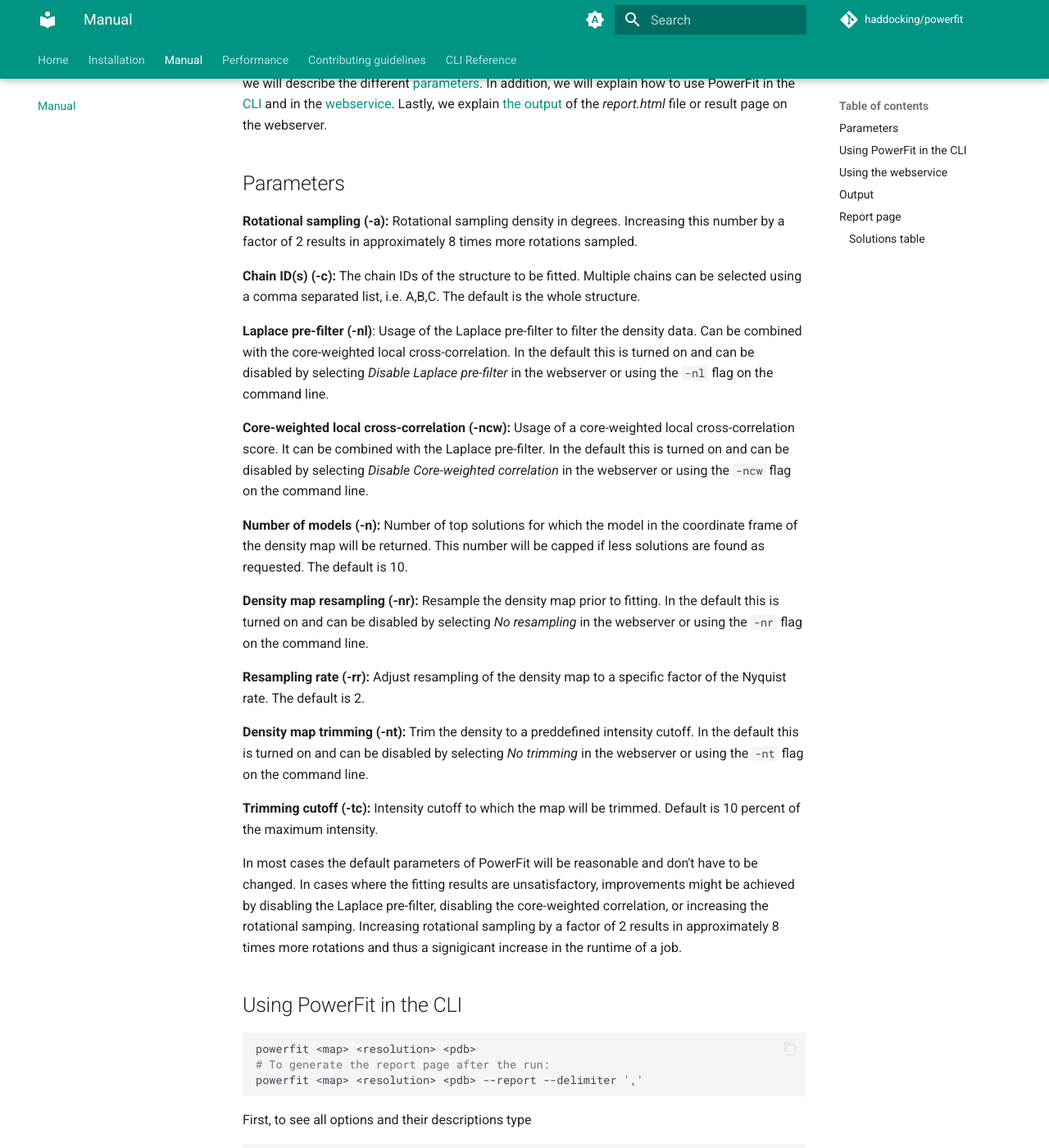
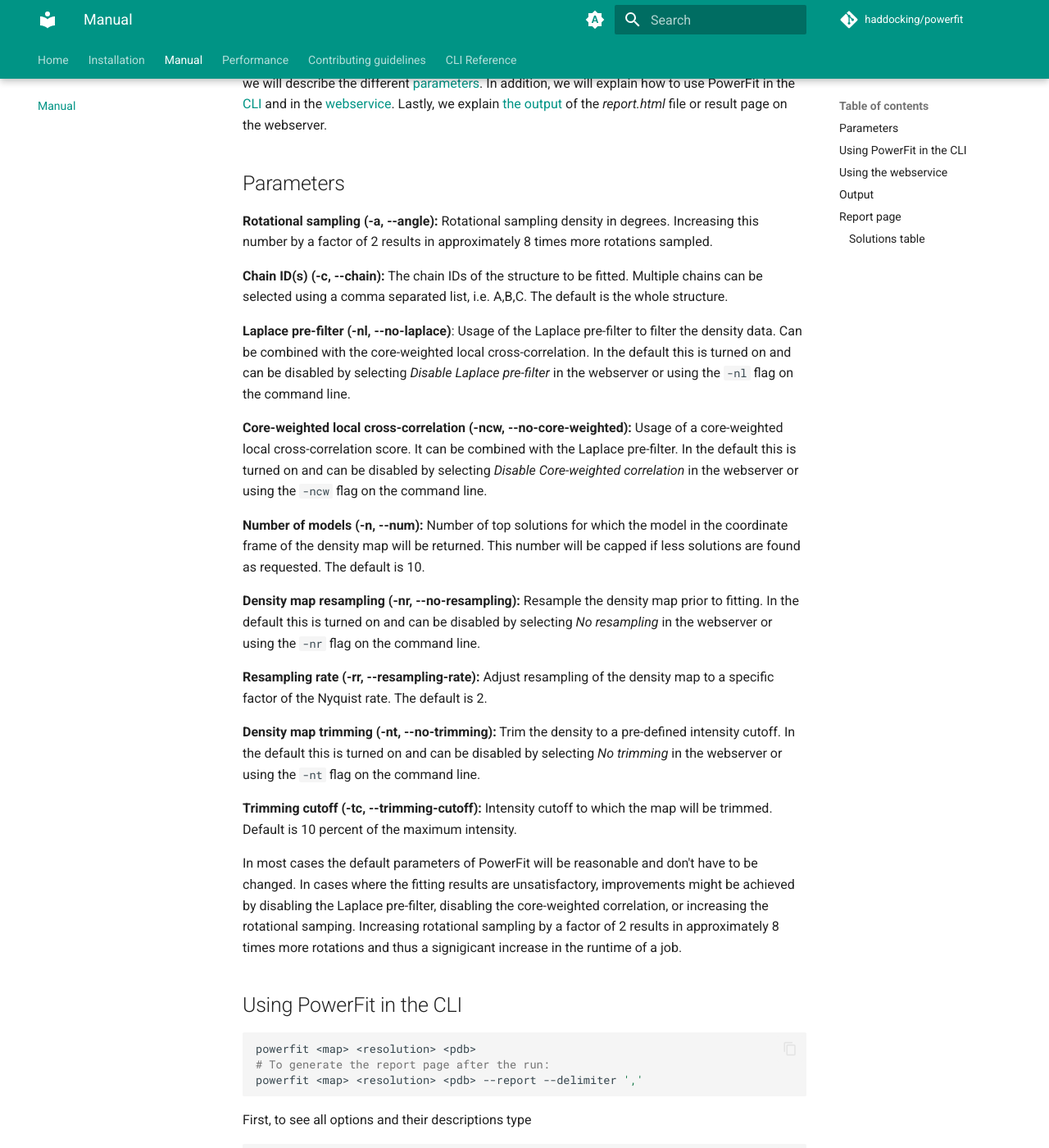
Before and after one commit to haddocking/powerfit, an MkDocs documentation site: the page built from docs/manual.md, in a window 1280 px wide and 1400 px high, scrolled down 190 px. Shown: the whole window at 82% size. Built offline with MkDocs 1.6.1 and Material for MkDocs 9.7.7, drawn with Linux system fonts in a browser that asks for light colours; a script that is not in the unit is left out; comment, search, counter and statistics services are not loaded; some of the changed text lies outside the part shown.

Commit message:
resolved suggestions

````diff
--- a/docs/manual.md
+++ b/docs/manual.md
@@ -2,7 +2,7 @@
 
 There are a few default parameters listed below that come with the
 standard `powerfit` command. These default parameters are also the
-standard in the [PowerFit web service](https://rascar.science.uu.nl/powerfit).
+standard in the [PowerFit web service](https://wenmr.science.uu.nl/powerfit).
 Below we will describe the different [parameters](#parameters).
 In addition, we will explain how to use PowerFit in the [CLI](#using-powerfit-in-the-cli)
 and in the [webservice](#using-the-webservice).
@@ -11,41 +11,41 @@
 
 ## Parameters
 
-**Rotational sampling (-a):** Rotational sampling density in degrees.
+**Rotational sampling (-a, --angle):** Rotational sampling density in degrees.
 Increasing this number by a factor of 2 results in approximately 8 times
 more rotations sampled.
 
-**Chain ID(s) (-c):** The chain IDs of the structure to be fitted. Multiple
+**Chain ID(s) (-c, --chain):** The chain IDs of the structure to be fitted. Multiple
 chains can be selected using a comma separated list, i.e. A,B,C.
 The default is the whole structure.
 
-**Laplace pre-filter (-nl)**: Usage of the Laplace pre-filter to filter the density data.
-Can be combined with the core-weighted local cross-correlation. In the default this
-is turned on and can be disabled by selecting *Disable Laplace pre-filter* in the
-webserver or using the `-nl` flag on the command line.
+**Laplace pre-filter (-nl, --no-laplace)**: Usage of the Laplace pre-filter to filter
+the density data. Can be combined with the core-weighted local cross-correlation.
+In the default this is turned on and can be disabled by selecting *Disable Laplace
+pre-filter* in the webserver or using the `-nl` flag on the command line.
 
-**Core-weighted local cross-correlation (-ncw):** Usage of a core-weighted local cross-correlation
-score. It can be combined with the Laplace pre-filter. In the default
-this is turned on and can be disabled by selecting *Disable Core-weighted correlation*
-in the webserver or using the `-ncw` flag on the command line.
+**Core-weighted local cross-correlation (-ncw, --no-core-weighted):** Usage of a
+core-weighted local cross-correlation score. It can be combined with the Laplace
+pre-filter. In the default this is turned on and can be disabled by selecting *Disable
+Core-weighted correlation* in the webserver or using the `-ncw` flag on the command line.
 
-**Number of models (-n):** Number of top solutions for which the model in the coordinate
+**Number of models (-n, --num):** Number of top solutions for which the model in the coordinate
 frame of the density map will be returned. This number will be capped if less solutions are found
 as requested. The default is 10.
 
-**Density map resampling (-nr):** Resample the density map prior to fitting. In the default
-this is turned on and can be disabled by selecting *No resampling* in the webserver or using
-the `-nr` flag on the command line.
+**Density map resampling (-nr, --no-resampling):** Resample the density map prior to fitting.
+In the default this is turned on and can be disabled by selecting *No resampling* in the
+webserver or using the `-nr` flag on the command line.
 
-**Resampling rate (-rr):** Adjust resampling of the density map to a specific factor of the
-Nyquist rate. The default is 2.
+**Resampling rate (-rr, --resampling-rate):** Adjust resampling of the density map to a
+specific factor of the Nyquist rate. The default is 2.
 
-**Density map trimming (-nt):** Trim the density to a preddefined intensity cutoff.
-In the default this is turned on and can be disabled by selecting *No trimming* in
-the webserver or using the `-nt` flag on the command line.
+**Density map trimming (-nt, --no-trimming):** Trim the density to a pre-defined
+intensity cutoff. In the default this is turned on and can be disabled by selecting
+*No trimming* in the webserver or using the `-nt` flag on the command line.
 
-**Trimming cutoff (-tc):** Intensity cutoff to which the map will be trimmed.
-Default is 10 percent of the maximum intensity.
+**Trimming cutoff (-tc, --trimming-cutoff):** Intensity cutoff to which the map will
+be trimmed. Default is 10 percent of the maximum intensity.
 
 In most cases the default parameters of PowerFit will be reasonable and don't
 have to be changed. In cases where the fitting results are unsatisfactory,
@@ -76,21 +76,21 @@
 with laplace pre-filtering and core-weighted scoring function using 1 CPU
 
 ```shell
-powerfit <map> <resolution> <pdb> -a 24
+powerfit <map> <resolution> <pdb> --angle 24
 ```
 
 To use multiple CPU cores without laplace pre-filter and 5&deg; rotational
 interval
 
 ```shell
-powerfit <map> <resolution> <pdb> -p 4 -nl -a 5
+powerfit <map> <resolution> <pdb> --nproc 4 --no-laplace --angle 5
 ```
 
 To off-load computations to the GPU and do not use the core-weighted scoring function
 and write out the top 15 solutions
 
 ```shell
-powerfit <map> <resolution> <pdb> -g -ncw -n 15
+powerfit <map> <resolution> <pdb> --gpu --no-core-weighted --num 15
 ```
 
 Note that all options can be combined except for the `-g` and `-p` flag:
@@ -126,7 +126,8 @@
 
 Once you have uploaded your input structure and Cryo-EM map and filled in the appropriate
 resolution, you can submit the job by pressing the submit button. You can leave the page open
-untill the run is finished, or you can close the page and find your job back in the workspace later.
+untill the run is finished, or you can close the page and find your job back in the
+[workspace](https://wenmr.science.uu.nl/workspace) later.
 
 Once your job is finished, you will see the [report page](#report-page).
 
````
